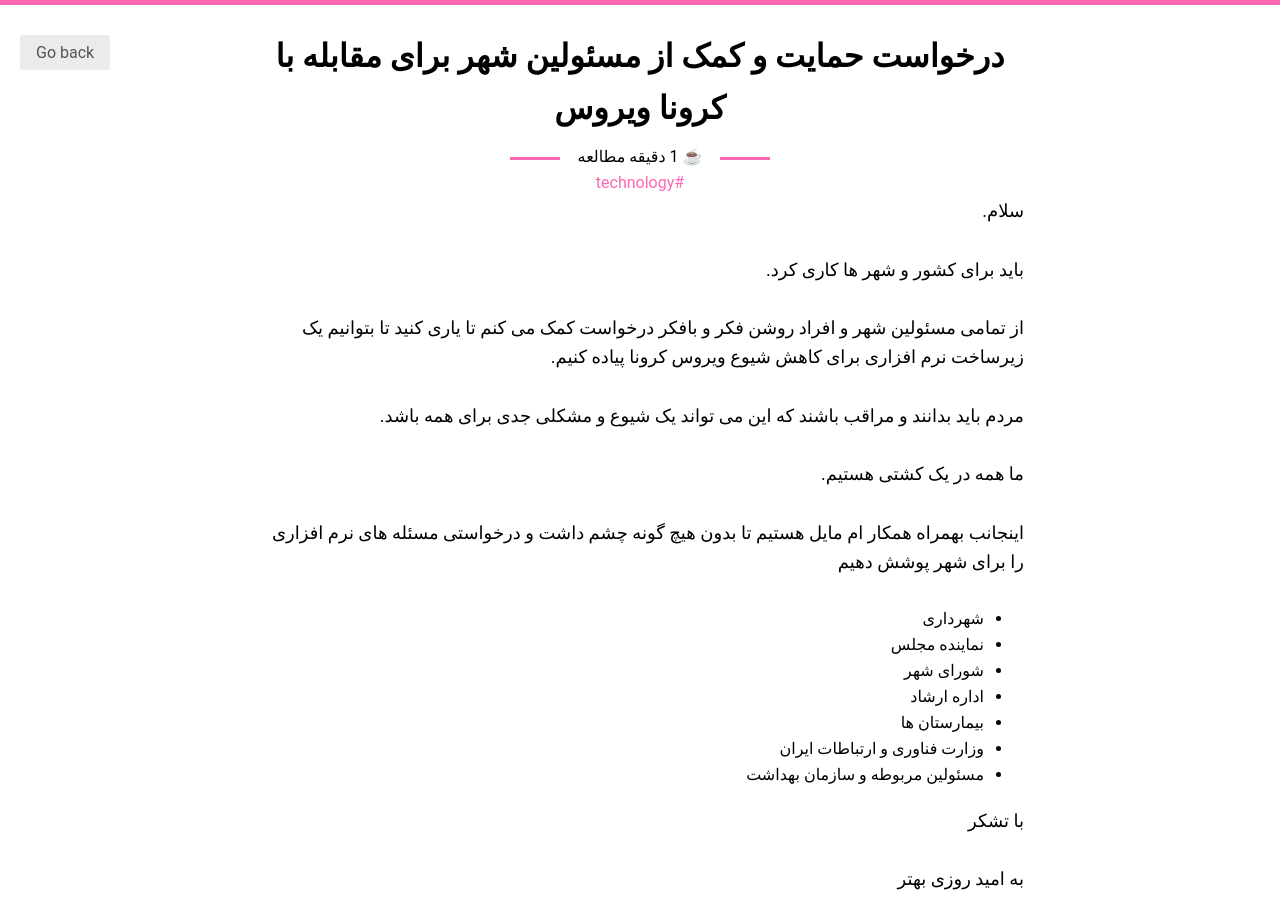
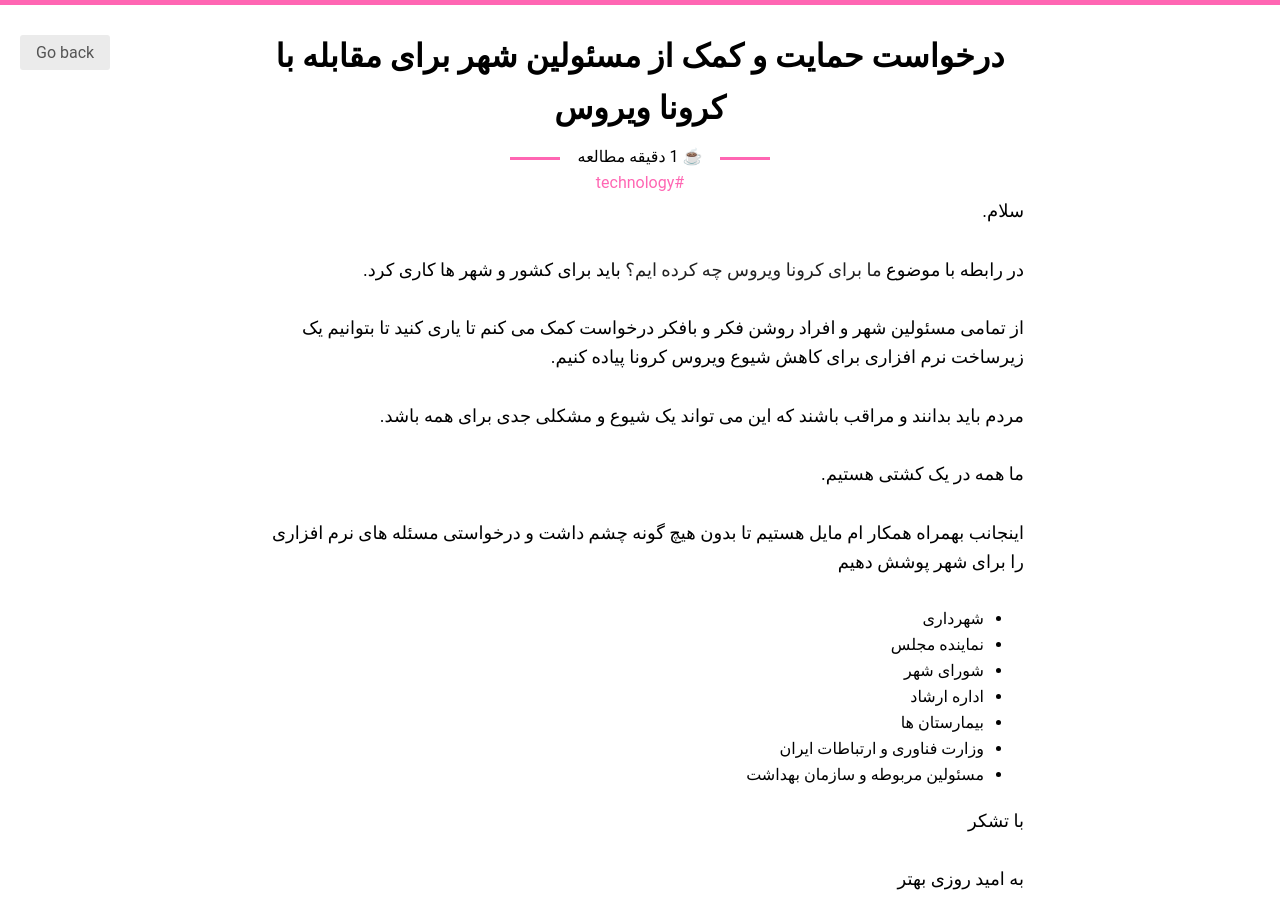
Before and after one commit to BaseMax/Fa.MaxBase.org, a Jekyll site: the page built from _posts/fa/2020-03-05-Coronavirus-Request-help-from-all-city-authorities-to-set-up-software.md, in a window 1280 px wide and 900 px high. Built offline with Jekyll 4.4.1, drawn with Linux system fonts in a browser that asks for light colours.

Commit message:
Update 2020-03-05-Coronavirus-Request-help-from-all-city-authorities-to-set-up-software.md

```diff
--- a/_posts/fa/2020-03-05-Coronavirus-Request-help-from-all-city-authorities-to-set-up-software.md
+++ b/_posts/fa/2020-03-05-Coronavirus-Request-help-from-all-city-authorities-to-set-up-software.md
@@ -12,6 +12,7 @@ tags: corona virus covid19 international
 
 سلام.
 
+در رابطه با موضوع [ما برای کرونا ویروس چه کرده ایم؟](https://fa.maxbase.org/technology/what-have-we-done-for-corona-virus-covid19/)
 باید برای کشور و شهر ها کاری کرد.
 
 از تمامی مسئولین شهر و افراد روشن فکر و بافکر درخواست کمک می کنم تا یاری کنید تا بتوانیم یک زیرساخت نرم افزاری برای کاهش شیوع ویروس کرونا پیاده کنیم.
```
